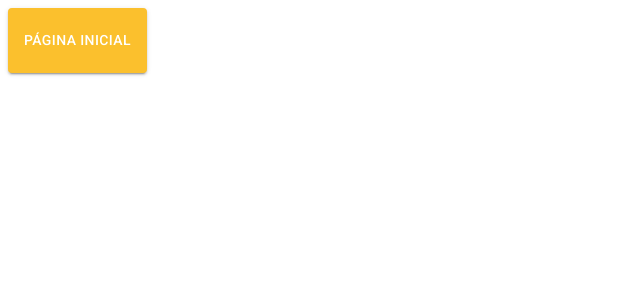
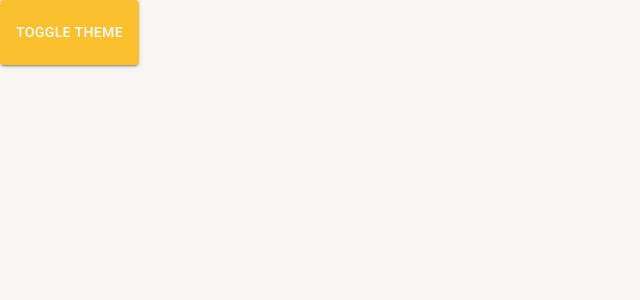
Before and after one commit to pramon18/React, a React (Create React App) app in the folder curso-react-typescript/: page /pagina-inicial in a window 1280 px wide. Shown: the top 300 px of the page, without its empty margins (0-640 px from the left). Built offline with nearby package versions, Linux system fonts and the light colour scheme.

Commit message:
Adicionado troca de tema

```diff
--- a/curso-react-typescript/public/index.html
+++ b/curso-react-typescript/public/index.html
@@ -11,7 +11,7 @@
 
     <title>Cadastros</title>
   </head>
-  <body>
+  <body style="margin: 0; padding: 0;">
     <noscript>Você precisa de javascript para rodar essa aplicação.</noscript>
     <div id="root"></div>
   </body>
--- a/curso-react-typescript/src/App.tsx
+++ b/curso-react-typescript/src/App.tsx
@@ -2,14 +2,15 @@ import { ThemeProvider } from "@mui/material";
 import { BrowserRouter } from "react-router-dom";
 
 import { AppRoutes } from "./routes";
+import { AppThemeProvider } from "./shared/contexts/ThemeContext";
 import { LightTheme } from "./shared/themes";
 
 export const App = () => {
   return (
-    <ThemeProvider theme={LightTheme}>
+    <AppThemeProvider>
       <BrowserRouter>
         <AppRoutes />
       </BrowserRouter>
-    </ThemeProvider>
+    </AppThemeProvider>
   );
 }
--- a/curso-react-typescript/src/routes/index.tsx
+++ b/curso-react-typescript/src/routes/index.tsx
@@ -1,10 +1,13 @@
 import Button from "@mui/material/Button";
 import { Routes, Route, Navigate } from "react-router-dom";
+import { useAppThemeContext } from "../shared/contexts";
 
 export const AppRoutes = () => {
+    const {toggleTheme} = useAppThemeContext();
+
     return(
         <Routes>
-            <Route path="/pagina-inicial" element={<Button variant="contained" color="primary"> <p>Página Inicial</p></Button>}/>
+            <Route path="/pagina-inicial" element={<Button variant="contained" color="primary" onClick={toggleTheme}> <p>TOGGLE THEME</p></Button>}/>
             <Route path="*" element ={<Navigate to="/pagina-inicial"/>}/>
         </Routes>
     );
--- /dev/null
+++ b/curso-react-typescript/src/shared/contexts/ThemeContext.tsx
@@ -0,0 +1,40 @@
+import { Box, ThemeProvider } from "@mui/material";
+import { createContext, useCallback, useContext, useMemo, useState } from "react";
+import { DarkTheme, LightTheme } from "../themes";
+
+interface IThemeContextData {
+    themeName: 'light' | 'dark';
+    toggleTheme: () => void;
+}
+
+const ThemeContext = createContext({} as IThemeContextData);
+
+export const useAppThemeContext = () => {
+    return useContext(ThemeContext);
+}
+
+interface IAppThemeProviderProps {
+    children: React.ReactNode
+}
+
+export const AppThemeProvider: React.FC<IAppThemeProviderProps> = ({children}) => {
+    const [themeName, setThemeName] = useState<'light' | 'dark'>('light');
+
+    const toggleTheme = useCallback(() => {
+        setThemeName(oldThemeName => oldThemeName === 'light' ? 'dark' : 'light');
+    }, []);
+
+    const theme = useMemo(() => {
+        return (themeName === 'light' ? LightTheme : DarkTheme);
+    }, [themeName]);
+
+    return (
+        <ThemeContext.Provider value={{themeName, toggleTheme}}>
+            <ThemeProvider theme={DarkTheme}>
+                <Box width="100vw" height="100vh" bgcolor={theme.palette.background.default}>
+                    {children}
+                </Box>
+            </ThemeProvider>
+        </ThemeContext.Provider>
+    );
+}
--- a/curso-react-typescript/src/shared/contexts/index.ts
+++ b/curso-react-typescript/src/shared/contexts/index.ts
@@ -1 +1 @@
-export { };
+export * from './ThemeContext';
--- /dev/null
+++ b/curso-react-typescript/src/shared/themes/Dark.ts
@@ -0,0 +1,23 @@
+import {createTheme} from '@mui/material';
+import {cyan, yellow} from '@mui/material/colors'
+
+export const DarkTheme = createTheme({
+    palette:{
+        primary:{
+            main: yellow[700],
+            dark: yellow[800],
+            light: yellow[500],
+            contrastText: '#ffffff',
+        },
+        secondary:{
+            main: cyan[500],
+            dark: cyan[400],
+            light: cyan[300],
+            contrastText: '#ffffff',
+        },
+        background:{
+            default: '#202124',
+            paper: '#303134',
+        }
+    }
+});
--- a/curso-react-typescript/src/shared/themes/index.ts
+++ b/curso-react-typescript/src/shared/themes/index.ts
@@ -1 +1,2 @@
-export * from './light';
+export * from './Light';
+export * from './Dark';
```
